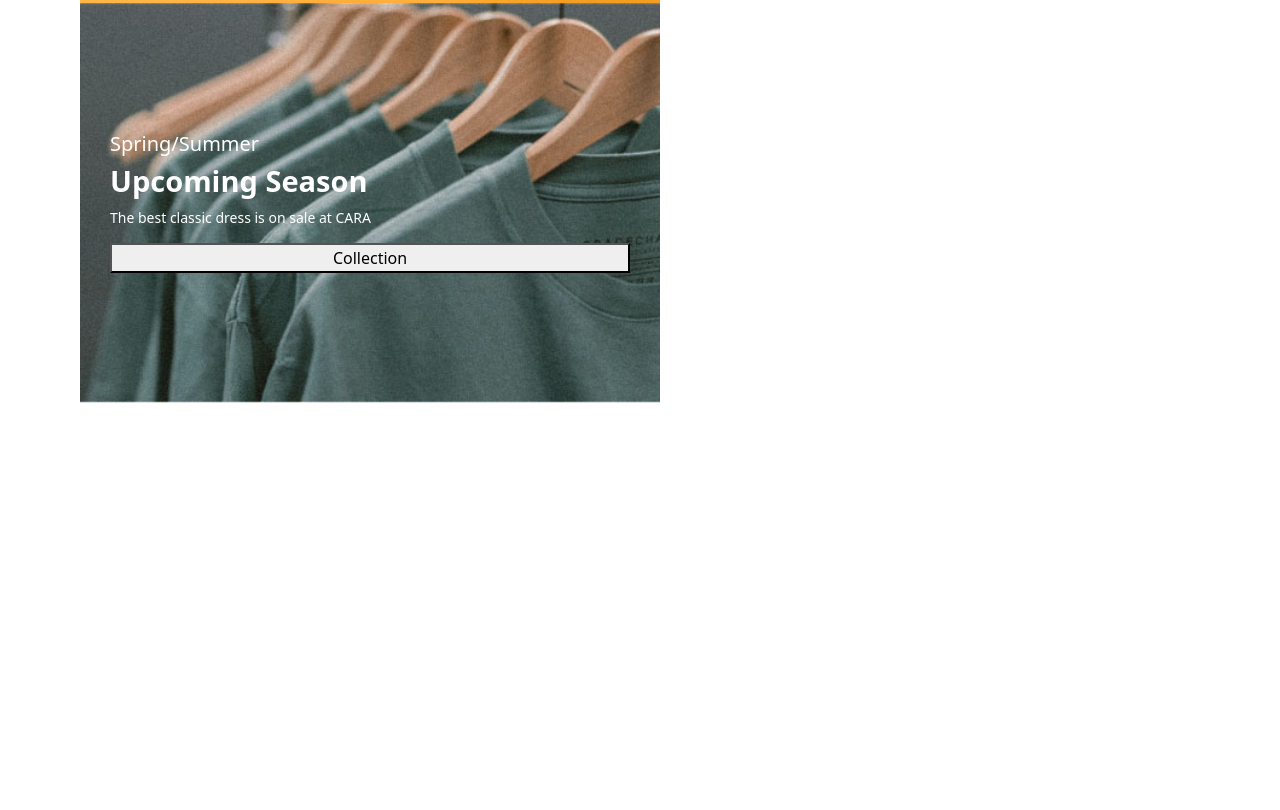
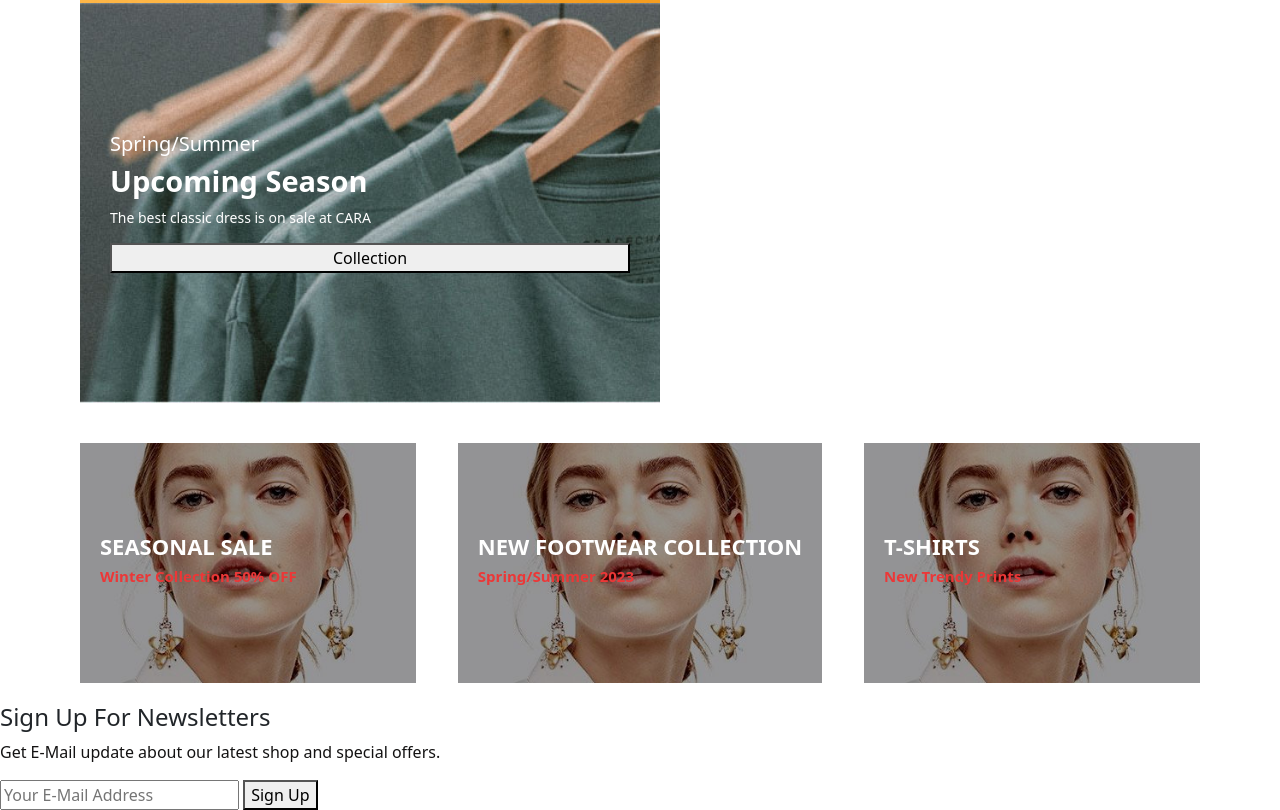
Before and after one commit to rokeyasarker49/1st-ecommerce-site-project, a plain HTML site: page index.html in a window 1280 px wide. Shown: the part 3911-4721 px from the top of the page. Before the commit the page ends 4354 px from the top, so only its background shows below. Drawn offline with nearby package versions, Linux system fonts and the light colour scheme.

Commit message:
Add files via upload

```diff
--- a/css/style.css
+++ b/css/style.css
@@ -252,16 +252,9 @@ body{
 }
 
 #banner-two .banner-box-two {
-        display: flex;
-        flex-direction: column;
-        justify-content: center;
-        align-items: flex;
-        padding: 30px;
+
         background-image: url(../images/banner/b10.jpg);
-        min-width: 580px;
-        height: 50vh;
-        background-size: cover;
-        background-position: center;
+
 }
 
 #banner-two h4{
@@ -288,9 +281,49 @@ body{
         border: 1px solid green;
 }
 
-#banner-two .banner-box-two:hover button {
-        background-color: green;
-        border: 1px solid green;
+
+
+/*3rd banner section*/
+
+#banner-three {
+        display: flex;
+        justify-content: space-between;
+        flex-wrap: wrap;
+        padding: 0 80px;
+}
+
+#banner-three .banner-box{
+        display: flex;
+        flex-direction: column;
+        justify-content: center;
+        align-items: flex;
+        padding: 20px;
+        background-image: url(../images/banner/b7.jpg);
+        min-width: 30%;
+        height: 30vh;
+        background-size: cover;
+        background-position: center;
+        margin-bottom: 20px;
+}
+
+#banner-three h2 {
+        color: white;
+        font-size: 22px;
+        font-weight: 800;
+}
+
+#banner-three h3 {
+        color: rgb(236, 55, 55);
+        font-size: 15px;
+        font-weight: 800;
+}
+
+#banner-three .banner-box-two {
+        background-image:  background-image: url(../images/banner/b4.jpg);
+}
+
+#banner-three .banner-box-three {
+        background-image:  background-image: url(../images/banner/b18.jpg);
 }
 
 
--- a/index.html
+++ b/index.html
@@ -395,13 +395,57 @@
                         <span>The best classic dress is on sale at CARA</span>
                         <button calss="white">Learn More</button>
                 </div>
-                <div class="banner-box-two">
+                <div class="banner-box banner-box-two">
                         <h4>Spring/Summer</h4>
                         <h2>Upcoming Season</h2>
                         <span>The best classic dress is on sale at CARA</span>
                         <button class="white">Collection</button>
                 </div>
         </section>
+
+        <!--3rd banner section-->
+
+        <section id="banner-three" class="section-p1">
+                <div class="banner-box">
+                       <h2>SEASONAL SALE</h2>
+                       <h3>Winter Collection 50% OFF</h3>
+
+                </div>
+                <div class="banner-box  banner-box-two">
+                        <h2>NEW FOOTWEAR COLLECTION</h2>
+                        <h3>Spring/Summer 2023</h3>
+
+                 </div>
+                 <div class="banner-box banner-box-three">
+                        <h2>T-SHIRTS</h2>
+                        <h3>New Trendy Prints</h3>
+
+                 </div>
+
+        </section>
+
+        <!--Newsletter Section-->
+
+        <section id="newsletter">
+                <div class="newstext">
+                        <h4>Sign Up For Newsletters</h4>
+                        <p>Get E-Mail update about our latest shop and <span>special offers. </span></p>
+                </div>
+                <div class="form">
+                        <input type="text" placeholder="Your E-Mail Address">
+                        <button>Sign Up</button>
+                </div>
+        </section>
+
+
+
+
+
+
+
+
+
+
 
 
 
```
